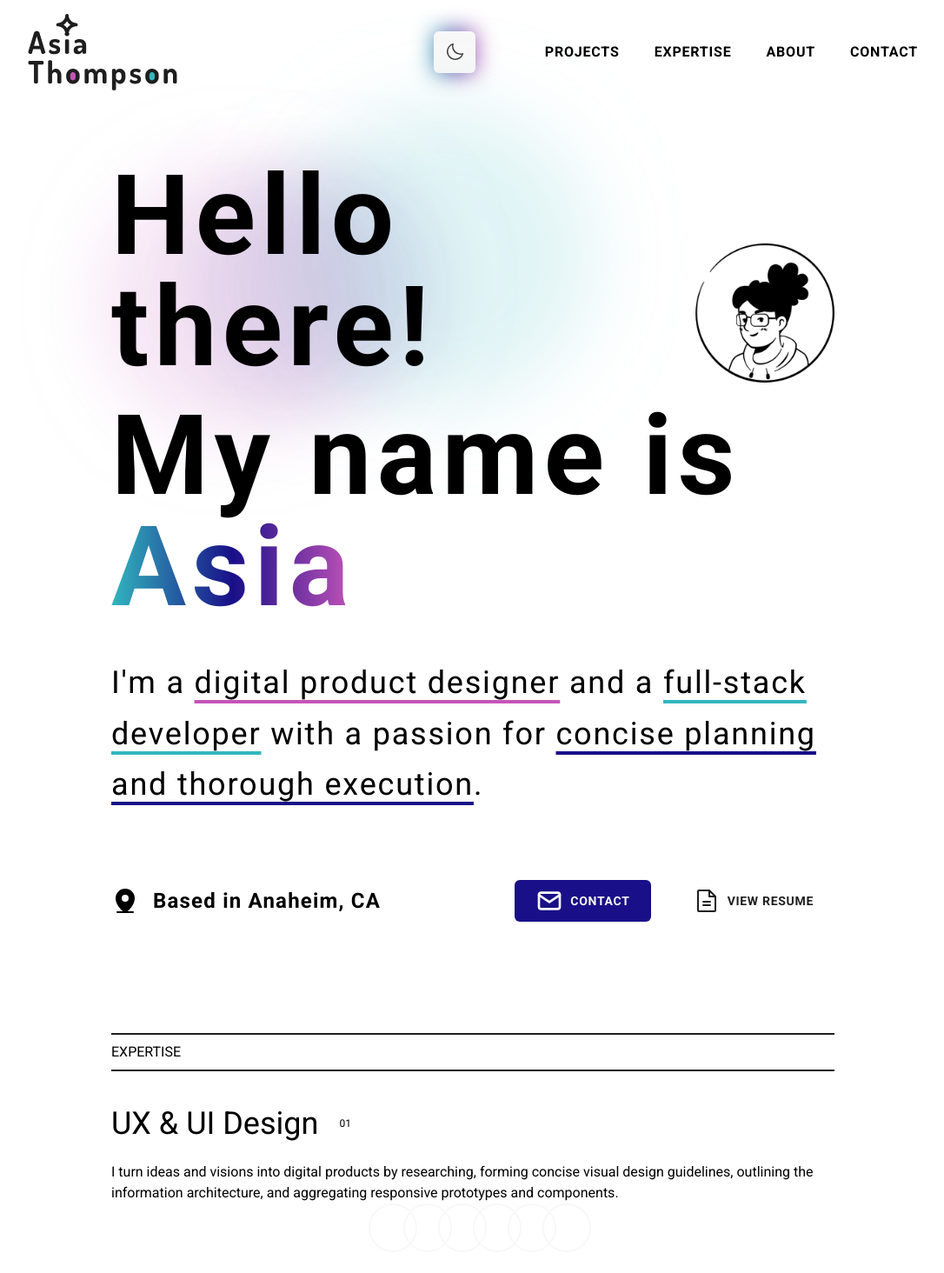
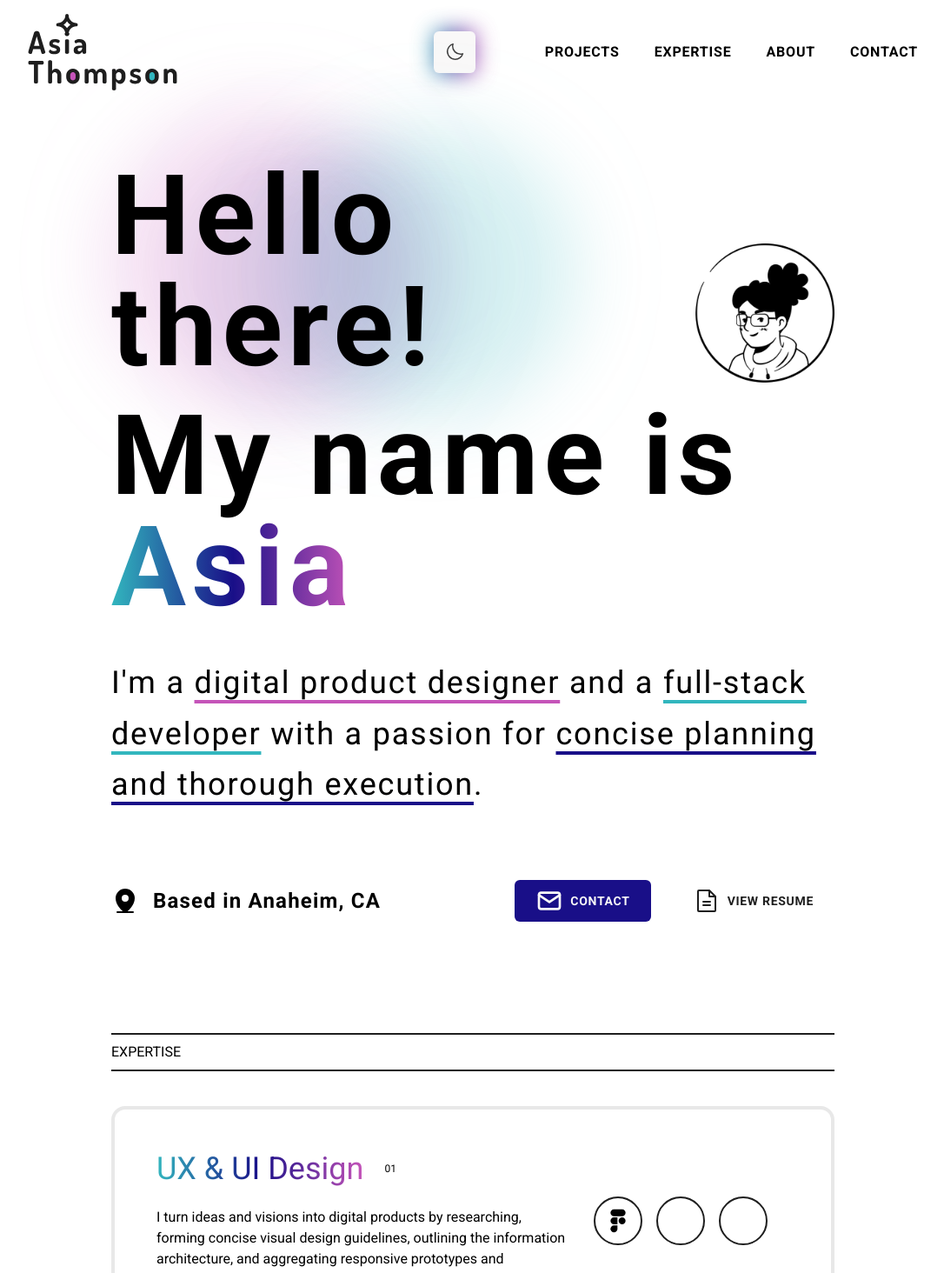
Before and after one commit to asiasOnline/asia-thompson-portfolio, a Next.js app: page / in a window 1280 px wide. Shown: the part 40-1504 px from the top of the page at 87% size, without its empty margins (96-1182 px from the left). Built offline with nearby package versions, Linux system fonts and the light colour scheme.

Commit message:
Fix expertise card and animated icon display and add styling:

```diff
--- a/components/Expertise.tsx
+++ b/components/Expertise.tsx
@@ -9,11 +9,12 @@ const expertise = [
         id: 1,
         title: "UX & UI Design",
         description: "I turn ideas and visions into digital products by researching, forming concise visual design guidelines, outlining the information architecture, and aggregating responsive prototypes and components.",
-        /*tools: [
+        tools: [
             {
                 id: 1,
                 toolName: "Figma",
                 designation: "Industry design standard",
+                icon: <CgFigma className='w-8 h-8 mx-auto'/>
             },
             {
                 id: 2,
@@ -25,7 +26,7 @@ const expertise = [
                 toolName: "Photoshop",
                 designation: "Photo editor standard",
             }
-        ]*/
+        ]
     },
     {
         id: 2,
@@ -105,7 +106,9 @@ const Expertise = () => {
             id={expertise[0].id}
             title={expertise[0].title}
             description={expertise[0].description}
+            tools={expertise[0].tools}
         />
+        {/*
         <ExpertiseCard
         id={expertise[1].id}
         title={expertise[1].title}
@@ -121,6 +124,7 @@ const Expertise = () => {
         title={expertise[3].title}
         description={expertise[3].description}
         />
+        */}
     </div>
   )
 }
--- a/components/Hero.tsx
+++ b/components/Hero.tsx
@@ -10,14 +10,14 @@ const Hero = () => {
     <div className='mx-auto mt-6'>
         <div>
           <div className='relative w-full'>
-            <div className='absolute top-0 -left-4 w-80 h-80 bg-steelPink rounded-full mix-blend-multiply filter blur-2xl opacity-15 animate-gradientAnimation
-            dark:mix-blend-screen dark:opacity-20'></div>
+            <div className='absolute top-0 -left-4 w-80 h-80 bg-steelPink rounded-full mix-blend-multiply filter blur-2xl opacity-20 animate-gradientAnimation
+            dark:mix-blend-screen dark:opacity-25'></div>
             <div className='
             absolute -top-8 left-24 w-80 h-80 bg-ultramarine rounded-full mix-blend-multiply filter blur-2xl opacity-10 animate-gradientAnimation animation-delay-2000
-            dark:bg-slateBlue dark:mix-blend-screen dark:opacity-15'></div>
+            dark:bg-slateBlue dark:mix-blend-screen dark:opacity-20'></div>
             <div className='
-            absolute top-0 left-48 w-80 h-80 bg-fountainBlue rounded-full mix-blend-multiply filter blur-2xl opacity-15 animate-gradientAnimation animation-delay-4000
-            dark:mix-blend-screen dark:opacity-20'></div>
+            absolute top-0 left-48 w-80 h-80 bg-fountainBlue rounded-full mix-blend-multiply filter blur-2xl opacity-20 animate-gradientAnimation animation-delay-4000
+            dark:mix-blend-screen dark:opacity-25'></div>
             <div className='flex items-end gap-16'>
               <p className='text-9xl font-display font-bold tracking-wider'>Hello there!</p>
               <Image
--- a/components/ui/AnimatedTooltip.tsx
+++ b/components/ui/AnimatedTooltip.tsx
@@ -14,7 +14,7 @@ export const AnimatedTooltip = ({
 }: {
   items: {
     id: number;
-    name: string;
+    toolName: string;
     designation: string;
     icon?: React.ReactNode;
   }[];
@@ -41,8 +41,8 @@ export const AnimatedTooltip = ({
     <>
       {items.map((item, idx) => (
         <div
-          className="-mr-4  relative group"
-          key={item.name}
+          className="m-2 relative group"
+          key={item.toolName}
           onMouseEnter={() => setHoveredIndex(item.id)}
           onMouseLeave={() => setHoveredIndex(null)}
         >
@@ -71,13 +71,13 @@ export const AnimatedTooltip = ({
                 <div className="absolute inset-x-10 z-30 w-[20%] -bottom-px bg-gradient-to-r from-transparent via-emerald-500 to-transparent h-px " />
                 <div className="absolute left-10 w-[40%] z-30 -bottom-px bg-gradient-to-r from-transparent via-sky-500 to-transparent h-px " />
                 <div className="font-bold text-white relative z-30 text-base">
-                  {item.name}
+                  {item.toolName}
                 </div>
                 <div className="text-white text-xs">{item.designation}</div>
               </motion.div>
             )}
           </AnimatePresence>
-          <div className="object-cover !m-0 !p-0 object-top rounded-full h-14 w-14 border-2 group-hover:scale-105 group-hover:z-30 border-white  relative transition duration-500">
+          <div className="object-cover !m-0 !p-0 object-top rounded-full h-14 w-14 border-2 group-hover:scale-105 group-hover:z-30 border-black  relative transition duration-500 flex items-center">
             {item.icon}
           </div>
         </div>
--- a/components/ui/ExpertiseCard.tsx
+++ b/components/ui/ExpertiseCard.tsx
@@ -1,23 +1,31 @@
 import React from 'react'
 import { ExpertiseTools } from './ExpertiseTools'
 
+type toolType = {
+    id: number,
+    toolName: string,
+    designation: string,
+    icon?: React.ReactNode,
+}
+
 export const ExpertiseCard = ({
-    id, title, description
+    id, title, description, tools
 }: {
     id: number,
     title: string | React.ReactNode,
     description: string | React.ReactNode,
+    tools: any
 }) => {
   return (
-    <div className='flex flex-col'>
+    <div className='flex border-4 rounded-2xl border-black/10 p-12'>
         <div className="flex flex-col gap-6">
             <div className='flex items-center gap-6'>
-                <h2 className='text-4xl'>{title}</h2>
+                <h2 className='text-4xl text-transparent bg-gradient-to-r from-fountainBlue via-ultramarine to-steelPink bg-clip-text dark:from-fountainBlue dark:via-slateBlue dark:to-steelPink'>{title}</h2>
                 <p className='text-xs	'>0{id}</p>
             </div>
             <p>{description} </p>
         </div>
-        <ExpertiseTools />
+        <ExpertiseTools tools={tools}/>
     </div>
   )
 }
--- a/components/ui/ExpertiseTools.tsx
+++ b/components/ui/ExpertiseTools.tsx
@@ -1,7 +1,7 @@
 "use client";
 import React from "react";
 import { AnimatedTooltip } from "./AnimatedTooltip";
-const tools = [
+const oldTools = [
   {
     id: 1,
     name: "John Doe",
@@ -34,9 +34,9 @@ const tools = [
   },
 ];
 
-export function ExpertiseTools() {
+export function ExpertiseTools({ tools }: any) {
   return (
-    <div className="flex flex-row items-center justify-center mb-10 w-full">
+    <div className="flex flex-row items-center justify-center w-full">
       <AnimatedTooltip items={tools} />
     </div>
   );
--- a/tailwind.config.ts
+++ b/tailwind.config.ts
@@ -36,7 +36,7 @@ const config = {
         sans: ['var(--font-roboto)']
       },
       animation: {
-        gradientAnimation: "gradientAnimation 7s infinite"
+        gradientAnimation: "gradientAnimation 5s infinite"
       },
       keyframes: {
         gradientAnimation: {
```
Lines whose indentation alone changed are shown as unchanged.
